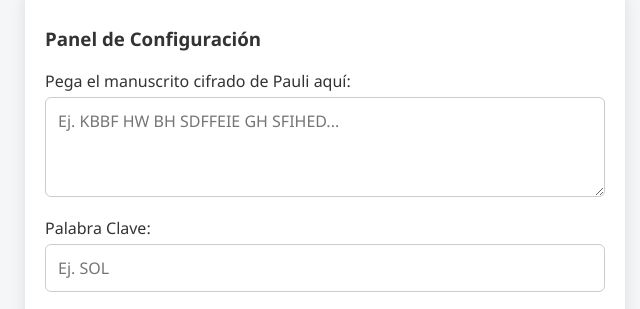
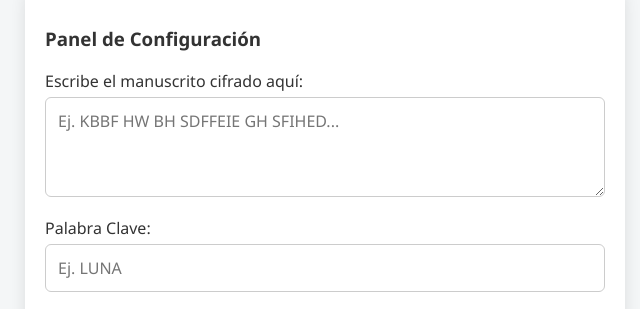
Before and after one commit to Wbeimar-l/juego-vigenere, a plain HTML site: page index.html in a window 1280 px wide. Shown: the part 124-433 px from the top of the page, 315-955 px from the left. Drawn offline with Linux system fonts and the light colour scheme.

Commit message:
Update index.html

```diff
--- a/index.html
+++ b/index.html
@@ -367,11 +367,11 @@
 
     <div class="setup-panel" id="setupPanel">
         <h3>Panel de Configuración</h3>
-        <label>Pega el manuscrito cifrado de Pauli aquí:</label>
+        <label>Escribe el manuscrito cifrado aquí:</label>
         <textarea id="cipherInput" placeholder="Ej. KBBF HW BH SDFFEIE GH SFIHED..."></textarea>
 
         <label>Palabra Clave:</label>
-        <input type="text" id="keyInput" value="" placeholder="Ej. SOL">
+        <input type="text" id="keyInput" value="" placeholder="Ej. LUNA">
 
         <button class="start-btn" onclick="iniciarJuego()">¡Empezar a Descifrar!</button>
     </div>
@@ -380,7 +380,7 @@
 
         <!-- TU TEXTO SELECCIONADO Y CONFIGURADO -->
         <div class="reminder-tag" id="reminderText">
-            Gira el disco amarillo para poner la <strong>Letra Clave</strong> bajo la flecha. Busca tu <strong>Letra Cifrada</strong> en el centro y su pareja en el disco exterior será la respuesta.
+            Gira el disco amarillo para poner la <strong>Letra Clave</strong> bajo la flecha. Busca tu <strong>Letra Cifrada</strong> en el disco amarillo y su pareja en el disco exterior será la respuesta.
         </div>
 
         <div class="line-indicator" id="lineIndicator">Línea 1</div>
```
